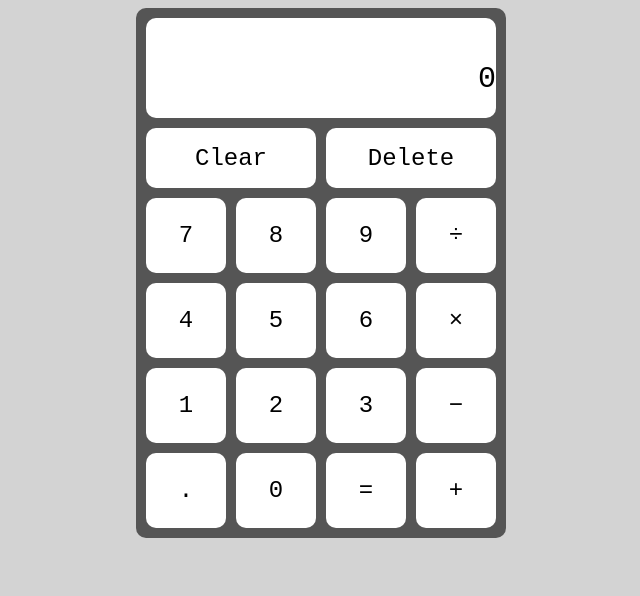
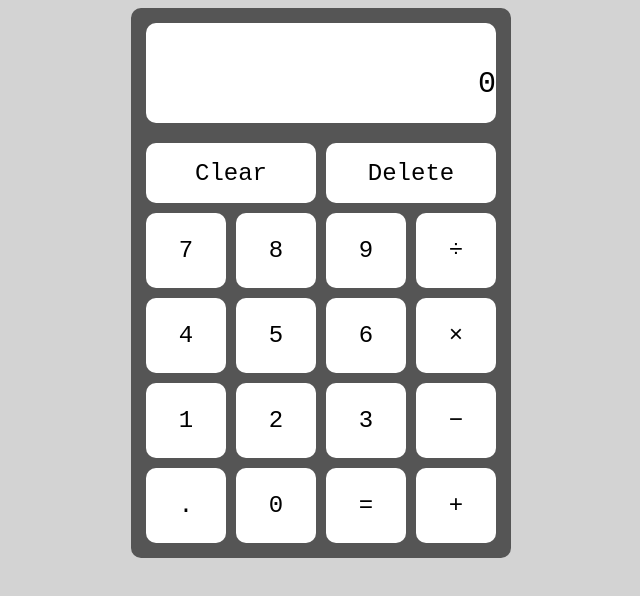
Before and after one commit to skippy-gg/calculator, a plain HTML site: page index.html in a window 1280 px wide. Shown: the whole page, without its empty margins (319-959 px from the left). Drawn offline with Linux system fonts and the light colour scheme.

Commit message:
Increased border on  calculator outline

```diff
--- a/style.css
+++ b/style.css
@@ -16,6 +16,7 @@ main{
     width: 350px;
     background-color: rgb(85, 85, 85);
     padding: 10px;
+    border: solid 5px rgb(85, 85, 85);
     border-radius: 10px;
 }
 
@@ -29,7 +30,7 @@ main{
     height: 100px;
     background-color: white;
     border-radius: 10px;
-    margin-bottom: 10px;
+    margin-bottom: 20px;
 }
 
 #workingValues{
```
